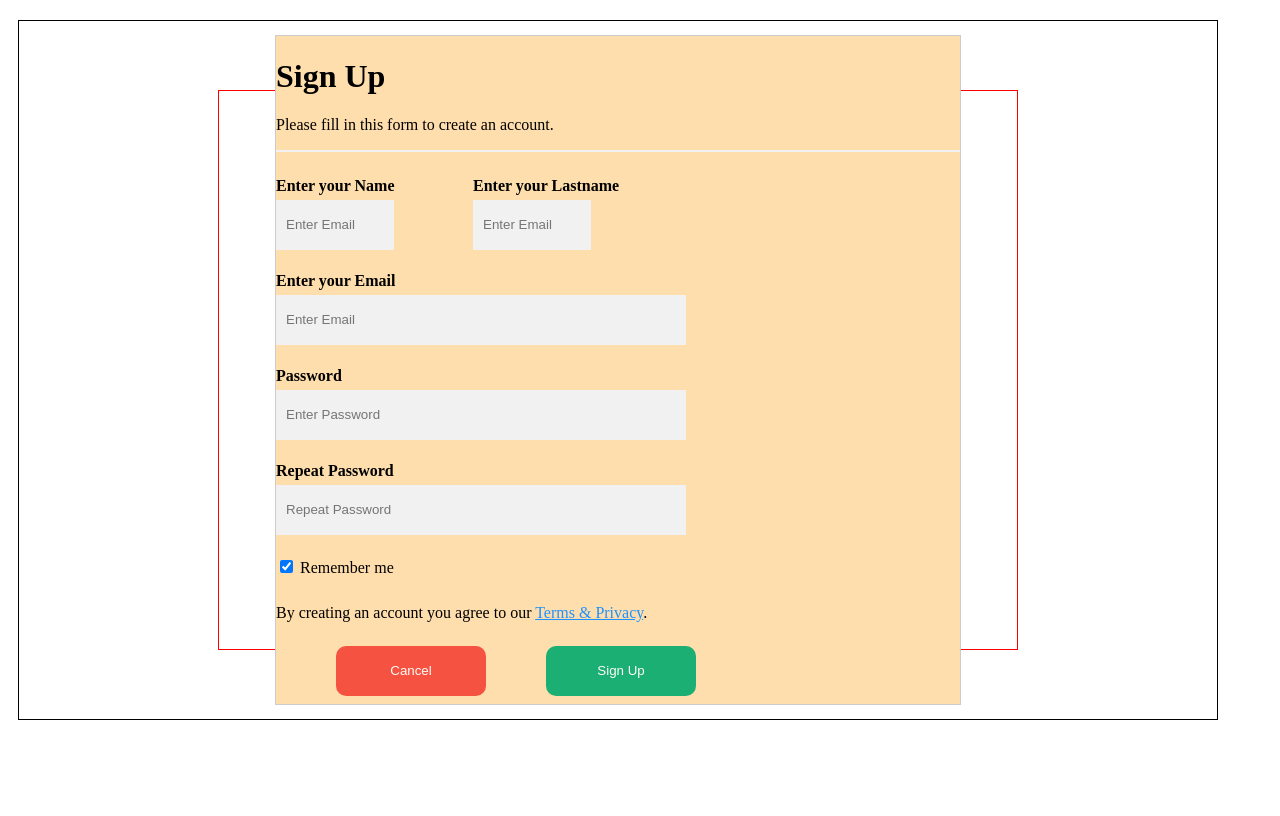
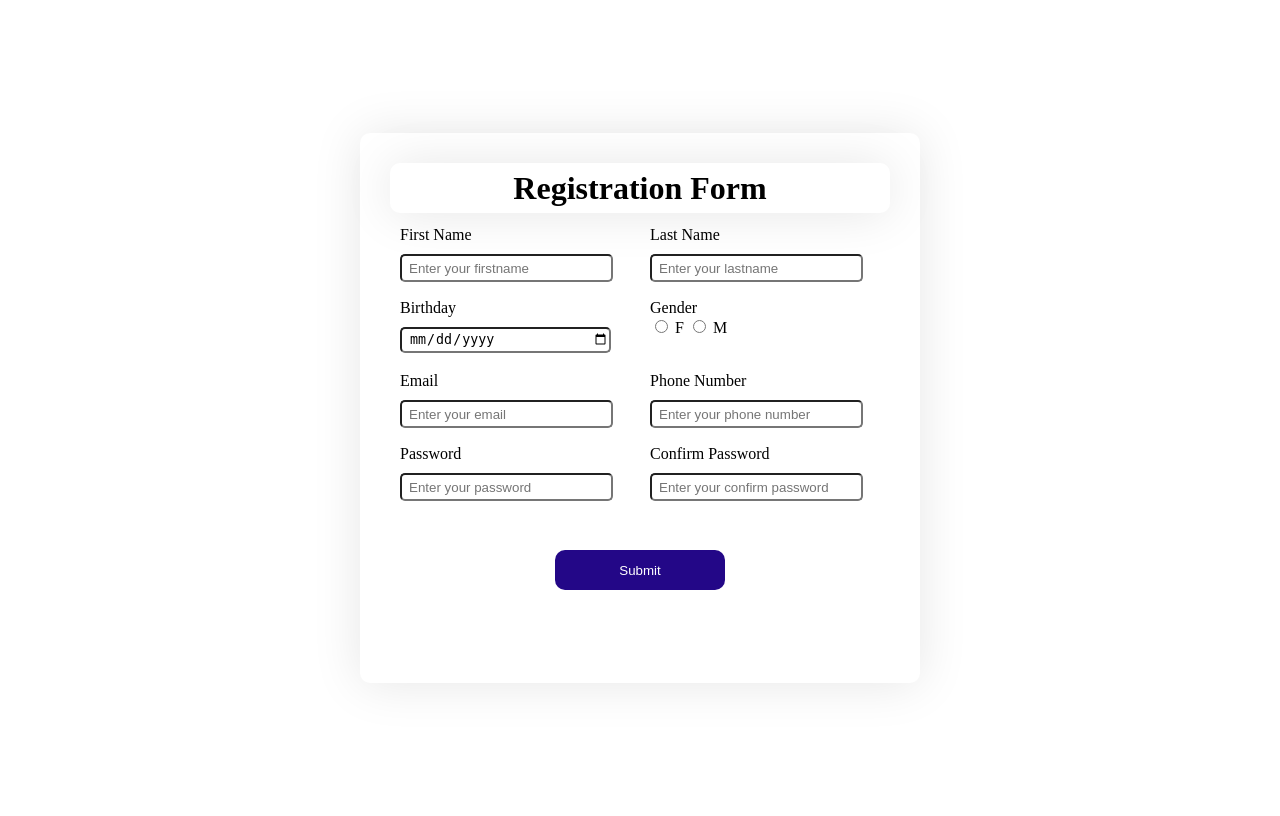
Before and after one commit to violapllanaa/TechWebsite, a PHP site: page /RegisterForm.html in a window 1280 px wide. Before the commit the page ends 720 px from the top, so only its background shows below. Run offline with PHP 8.4, Linux system fonts and the light colour scheme.

Commit message:
registration form commit

```diff
--- a/RegisterForm.css
+++ b/RegisterForm.css
@@ -1,126 +1,80 @@
-
-.contanier{
-    width: 100%;
-
+.screen {
+  width: 100%;
+  height: 100vh;
+  /* background-color: lightslategray; */
+  display: flex;
+  justify-content: center;
+  align-items: center;
+}
+.title{
+  width: 500px;
+  height: 50px;
+  /* border: 1px solid red; */
+display: flex;
+justify-content: center   ;
+  align-items: center;
+  box-shadow: 0 1px 50px rgba(0, 0, 0, 0.1);
+  border-radius: 10px;
+}
+.forms {
+  width: 500px;
+  height: 400px;
+  display: flex;
+  flex-direction: column;
+  align-items: center;
+}
+.form-div {
+  width: 500px;
+  height: 490px;
+  padding: 30px 30px;
+  background-color: white;
+  border-radius: 10px;
+  box-shadow: 0 1px 50px rgba(0, 0, 0, 0.1);
+}
+.form-row {
+  display: flex;
+  justify-content: space-between;
+}
+.form_column {
+  width: 230px;
+  height: 50px;
+  display: flex;
+  flex-direction: column;
+  margin: 10px;
+  margin-top: 13px;
 
 }
-
-
-* {box-sizing: border-box}
-
-/* Full-width input fields */
-  input[type=text], input[type=password] {
-  width: 60%;
-  height: 50px;
-  padding: 15px;
-  margin: 5px 0 22px 0;
-  display: inline-block;
-  border: none;
-  background: #f1f1f1;
-  display: flex;
-  flex-direction: column;
-  padding: 10px 10px;
-border-color: lightslategray;
-}
-
-input[type=text]:focus, input[type=password]:focus {
-  background-color: #ddd;
-  outline: none;
-  width: 60%;
+.button-submit {
+  background-color: rgb(35, 7, 135);
+  border: rgb(0, 81, 255);
+  width: 170px;
+  height: 40px;
+  border-radius: 10px;
+  color: white;
 
 }
-.formdiv{
-    display: flex;
+.button-submit:hover{
+  /* background-color: rgb(184, 12, 12); */
+  opacity: 0.5;
+  /* border-color: black; */
+}
+.btn {
+  display: flex;
+  width: 300px;
+  height: 50px;
+  align-items: center;
+  justify-content: center;
+  /* border: 1px solid red; */
+  margin-top: 40px;
+}
+.box {
+  min-height: 22px;
+  margin-top: 10px;
+/* border: 2px solid grey; */
+  /* background-color: lightgrey; */
+  padding-left: 7px;
+  /* color: black; */
+  width: 200px;
+  border-radius: 5px;
 
 }
-.formdiv-data{
-    display: flex;
-    flex-direction: column;
-}
-
-hr {
-  border: 1px solid #f1f1f1;
-  margin-bottom: 25px;
-}
-
-/* Set a style for all buttons */
-button {
-  background-color: #04AA6D;
-  color: white;
-  /* padding: 14px 20px; */
-  margin: 8px 0;
-  border: none;
-  cursor: pointer;
-  width: 150px;
-  opacity: 0.9;
-  height: 50px;
-  margin-left: 60px;
-  border-radius: 10px;
-}
-
-button:hover {
-  opacity:1;
-  background-color: cornsilk;
-  color: black;
-}
-
-/* Extra styles for the cancel button */
-.cancelbtn {
-  /* padding: 14px 20px; */
-  background-color: #f44336;
-  border-radius: 10px;
-}
-.cancelbtn:hover {
-    opacity:1;
-    background-color: cornsilk;
-    color: black;
-  }
-
-
-/* Float cancel and signup buttons and add an equal width */
-.cancelbtn, .signupbtn {
-  float: left;
-  /* width: 50%; */
-}
-
-/* Add padding to container elements */
-.container-main {
-  padding: 50px  56px;
-  width: 800px;
-  height: 560px;
-  border: 1px solid red;
-  align-items: center;
-  display: flex;
-justify-content: center;
-
-}
-
-Clear floats
-.clearfix::after {
-  content: "";
-  clear: both;
-  display: table;
-}
-
-/* Change styles for cancel button and signup button on extra small screens */
-@media screen and (max-width: 300px) {
-  .cancelbtn, .signupbtn {
-    width: 100%;
-  }
-}
-.form{
-    width: 700px;
-background-color: navajowhite;
-
-}
-.main{
-    width: 1200px;
-    height:700px;
-    border: 1px solid black;
-    align-items: center;
-padding: 10px 20px;
-margin: 20px 10px;
-display: flex;
-justify-content: center;
-
-}
--- a/RegisterForm.html
+++ b/RegisterForm.html
@@ -1,58 +1,84 @@
 <!DOCTYPE html>
 <html lang="en">
   <head>
-    <meta charset="UTF-8">
-    <meta name="viewport" content="width=device-width, initial-scale=1.0">
-    <title>Register Form</title>
-    <link rel="stylesheet" href="./RegisterForm.css">
+    <meta charset="UTF-8" />
+    <meta name="viewport" content="width=device-width, initial-scale=1.0" />
+    <title>Document</title>
+    <link rel="stylesheet" href="./RegisterForm.css" />
   </head>
   <body>
-    <div class="contanier">
+    <div class="screen">
+      <div class="form-div">
+        <div class="title">
+        <h1>Registration Form</h1>
+      </div>
+        <form class="forms">
+          <div class="form-row">
+            <div class="form_column">
+              <label class="labels" for="Firstname">First Name</label>
+              <input
+                type="text"
+                class="box"
+                for="name "
+                placeholder="Enter your firstname"
+                required
+              />
+            </div>
+            <div class="form_column">
+              <label class="labels" for="LastName">Last Name</label>
+              <input
+                type="text"
+                class="box"
+                placeholder="Enter your lastname"
+                name="lastname    "
+                required
+              />
+            </div>
+          </div>
+          <div class="form-row">
+            <div class="form_column">
+              <label class="labels" for="birthday">Birthday</label>
+              <input type="date" class="box" required />
+            </div>
+            <div class="form_column">
 
-        <div class="main">
-            <div class="container-main">
-            <form action="action_page.php" class = "form "style="border:1px solid #ccc">
-
-                  <h1>Sign Up</h1>
-                  <p>Please fill in this form to create an account.</p>
-                  <hr>
-
-                  <div class="formdiv">
-                    <div class="formdiv-data">
-                  <label for="name"><b>Enter your Name</b></label>
-                  <input type="text" class = "label" placeholder="Enter Email" name="email" required>
+              <label class="labels" for="gender">Gender</label>
+              <div class="form_column-checkbox">
+                <input type="radio" id="checkbox1"  class="custom-checkbox" required>
+                <label> F</label>
+                <input type="radio"  id="checkbox1"  class="custom-checkbox" required />
+                <label> M</label>
               </div>
-
-                <div class="formdiv-data">
-                  <label for="lastname"><b>Enter your Lastname</b></label>
-                  <input type="text" class = "label" placeholder="Enter Email" name="email" required>
+            </div>
+          </div>
+          <div class="form-row">
+            <div class="form_column">
+              <label class="labels" for="email">Email</label>
+              <input type="email" placeholder="Enter your email"class="box" />
+            </div>
+            <div class="form_column">
+              <label class="labels" for="LastName">Phone Number</label>
+              <input type="text"placeholder="Enter your phone number" class="box" />
             </div>
           </div>
 
+          <div class="form-row">
+            <div class="form_column">
+              <label class="labels" for="password">Password</label>
+              <input type="email" placeholder="Enter your password  "class="box" />
+            </div>
+            <div class="form_column">
+              <label class="labels" for="confirmpassword">Confirm Password</label>
+              <input type="text"placeholder="Enter your confirm password" class="box" />
+            </div>
+          </div>
 
-                  <label for="email"><b>Enter your Email</b></label>
-                  <input type="text" class = "label" placeholder="Enter Email" name="email" required>
-
-                  <label for="psw"><b>Password</b></label>
-                  <input type="password" class = "label"  placeholder="Enter Password" name="psw" required>
-
-                  <label for="psw-repeat"><b>Repeat Password</b></label>
-                  <input type="password" class = "label" placeholder="Repeat Password" name="psw-repeat" required>
-
-                  <label>
-                    <input type="checkbox"   checked="checked" name="remember" style="margin-bottom:15px"> Remember me
-                  </label>
-
-                  <p>By creating an account you agree to our <a href="#" style="color:dodgerblue">Terms & Privacy</a>.</p>
-
-                  <div class="clearfix">
-                    <button type="button" class="cancelbtn">Cancel</button>
-                    <button type="submit" class="signupbtn">Sign Up</button>
-                  </div>
+          <div class="btn">
+            <label class="labels" for="button"></label>
+            <button class="button-submit">Submit</button>
           </div>
         </form>
       </div>
-
     </div>
   </body>
 </html>
--- a/index.html
+++ b/index.html
@@ -15,7 +15,7 @@
                 <a class="menu-link" href="">Camera</a>
                 <a class="menu-link" href="">Console</a>
                 <a class="menu-link" href="">Monitor</a>
-                <a class="menu-link" href="">Notbook</a>
+                <a class="menu-link" href="">Notebook</a>
             </div>
             <div class="title">
 
```
Also changed, not shown: LogIn.css (added, +52 -0 lines), LogIn.html (added, +29 -0 lines), Prodcutscss.css (+7 -9 lines), SignIn.html (deleted, +0 -41 lines), products.html (+11 -11 lines), Login-Form-V20.jpg (added), 1 other file. Lines whose indentation alone changed are shown as unchanged.
